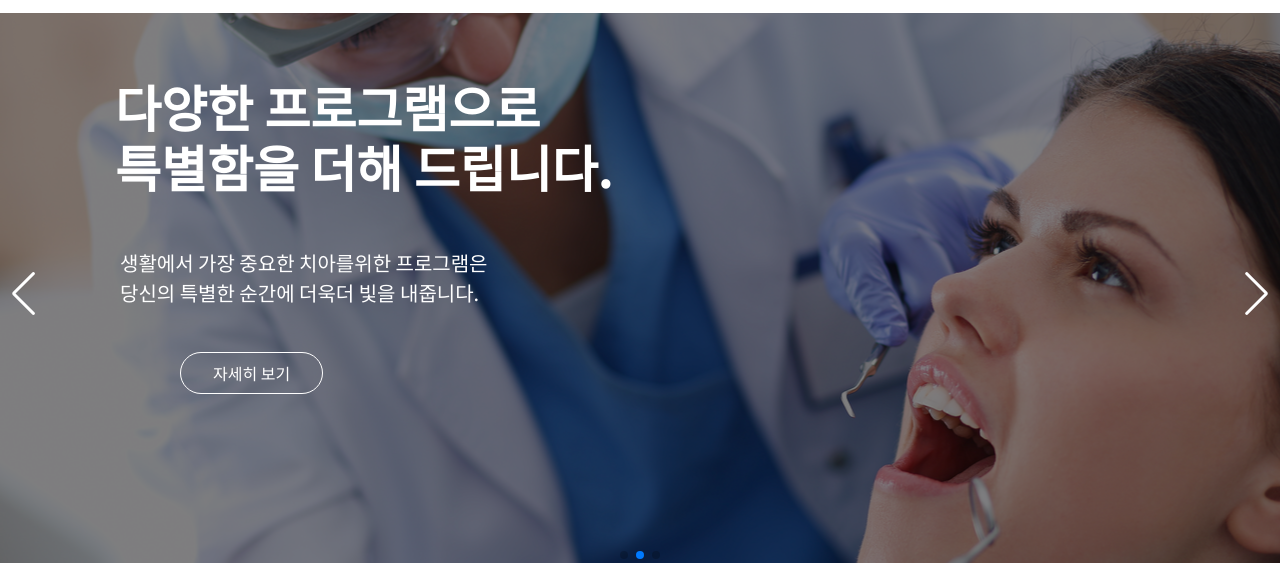
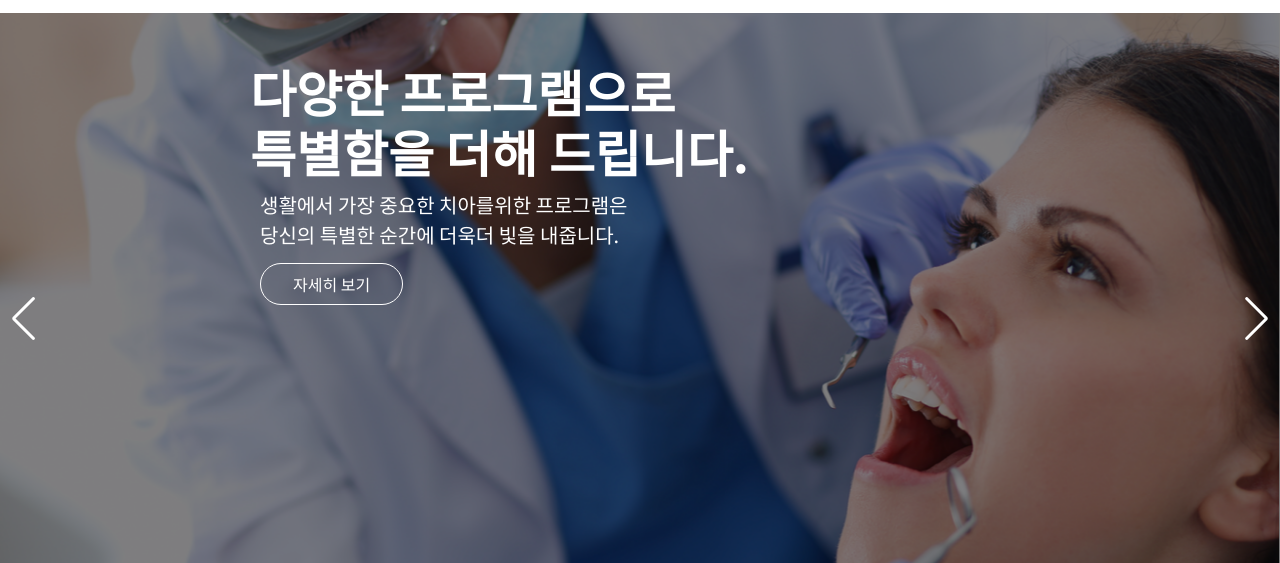
Before and after one commit to applebbox/last-box, a plain HTML site: page index.html in a window 1280 px wide. Shown: the part 87-650 px from the top of the page. Drawn offline with nearby package versions, Linux system fonts and the light colour scheme.

Commit message:
최종수정
수정완료...

```diff
--- a/index.html
+++ b/index.html
@@ -22,24 +22,7 @@
 
 </head>
 <style>
-  .swiper-slide{
-    width: 1280px;
-    height: 561px;
 
-  }
-  .swiper-slide .main_txt, .sub_txt, .link_st {
-   margin-left: 150px;
-   margin-top: 100px;
-
-  }
-  .swiper-slide .link_st {
-    margin-top: 20px;
-    margin-top: 100px;
-
-  }
-  .swiper-button-prev , .swiper-button-next{
-    color: rgb(91, 91, 91);
-  }
 </style>
 <body>
     <a href="#" id="top">위로가기</a>
@@ -93,7 +76,7 @@
     </header>
 
     <section id="first_content">
-        <div class="zone_1">
+        <div class="zone_1" style="width: 100%;">
 
         <div id="carouselExampleDark" class="carousel carousel-dark slide" data-bs-ride="carousel">
               <!-- 슬라이더 메인 레이아웃 -->
--- a/style1.css
+++ b/style1.css
@@ -16,12 +16,6 @@ a {
 
 ul li {
     list-style-type: none;
-}
-
-.container {
-    display: inline-block;
-    width: 1280px;
-    margin: 0 auto;
 }
 
 header {
@@ -84,6 +78,14 @@ header .login a:hover {
     border-bottom: black solid 1px;
 }
 
+.swiper-pagination {
+    display: none;
+}
+
+.swiper-swiper-scrollbar {
+    display: none;
+}
+
 /*로그인탭*/
 div.login {
     background: #ccc;
@@ -120,16 +122,13 @@ div.login > div.zone a {
 
 section#first_content {
     width: 100%;
-    background-image: url(images/mainbg.jpg);
-    background-size: cover;
-    background-attachment: fixed;
     position: relative;
     margin: 0 auto;
 }
 
 section#first_content .zone_1 {
-    width: 1280px;
-    height: 611px;
+    width: 100%;
+    height: 661px;
     margin: 0 auto;
     overflow: hidden;
 }
@@ -139,29 +138,33 @@ section#first_content .zone_1 {
     top: 510px;
 }
 
+.swiper_slide {
+    width: 100%;
+}
+
 .main_txt {
     position: absolute;
     font-size: 50px;
     font-weight: bold;
-    left: -35px;
-    bottom: 370px;
+    left: 250px;
+    bottom: 34vmax;
     text-align: left;
     color: white;
 }
 
 .sub_txt {
     position: absolute;
-    bottom: 250px;
-    left: -30px;
+    bottom: 28vmax;
+    left: 260px;
     font-size: 20px;
     text-align: left;
 }
 
 .link_st {
     position: absolute;
-    bottom: 180px;
+    bottom: 25vmax;
     font-size: 16px;
-    left: 30px;
+    left: 260px;
     padding: 8px 32px 8px 32px;
     color: white;
     border: 1px solid white;
@@ -544,3 +547,7 @@ footer p {
 .far_away {
     margin-bottom: 15px;
 } /*# sourceMappingURL=style1.css.map */
+
+.swiper-slide img {
+    width: 100%;
+}
```
